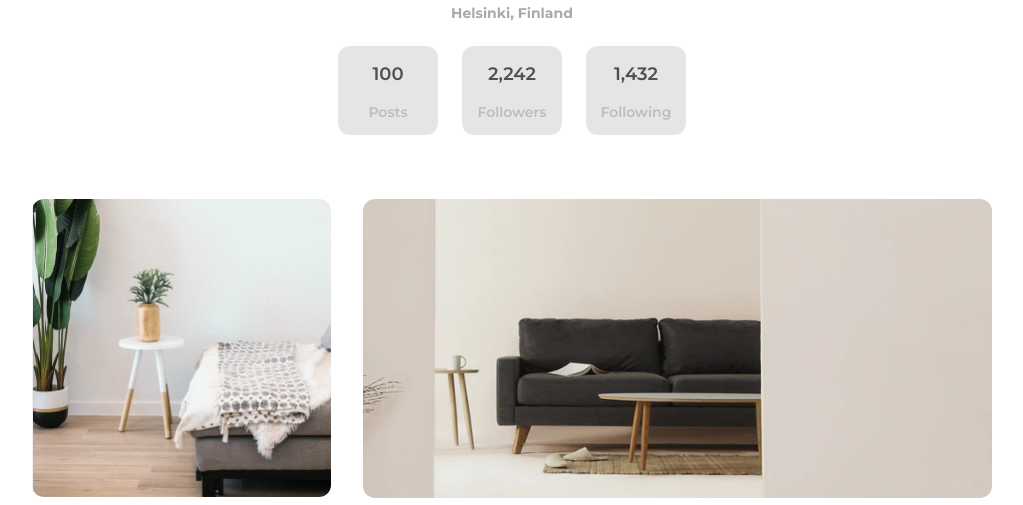
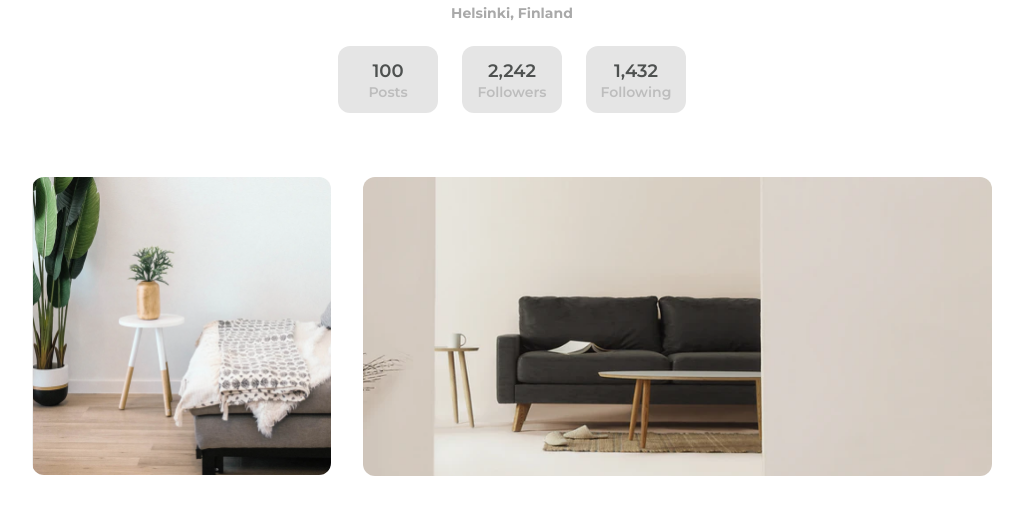
Before and after one commit to GustavoOmonteAcevedoGOA/Devchallenges5, a plain HTML site: page index.html in a window 1280 px wide. Shown: the part 267-772 px from the top of the page, without its empty margins (128-1151 px from the left). Drawn offline with Linux system fonts and the light colour scheme.

Commit message:
corrigiendo margen de valor y dato

```diff
--- a/css/app.css
+++ b/css/app.css
@@ -135,12 +135,16 @@ header {
     font-size: 1.2rem;
     line-height: 1.463rem;
     color: var(--color-h1);
+    margin: 0;
+    margin-top: 1rem;
+    margin-bottom: 0.1rem;
 }
 
 @media (min-width: 768px) {
     .informacion .valor {
         font-size: 1.8rem;
         line-height: 2.194rem;
+        margin-top: 1.5rem;
     }
 }
 
@@ -148,6 +152,8 @@ header {
     font-size: 1.2rem;
     line-height: 1.463rem;
     color: var(--color-informacion-dato);
+    margin: 0;
+    margin-bottom: 1.2rem;
 }
 
 @media (min-width: 768px) {
```
